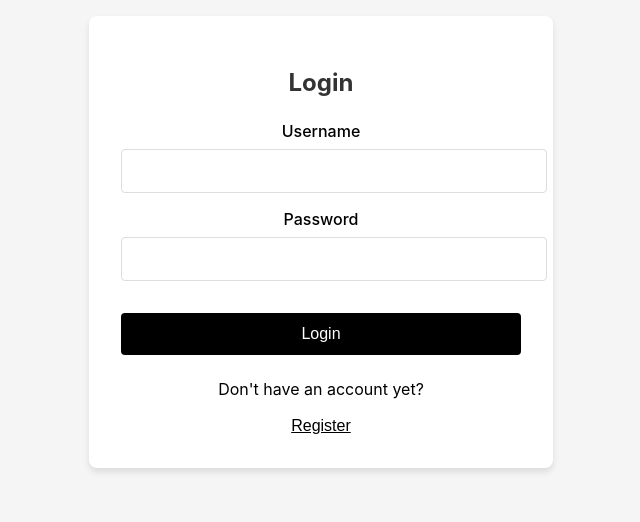
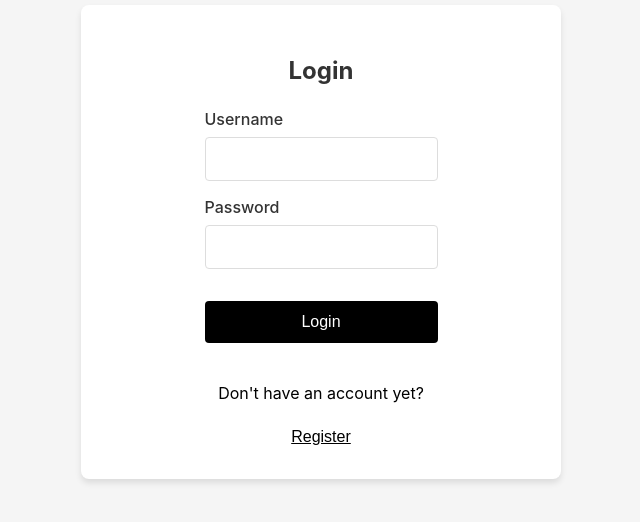
Before and after one commit to ThatSebastjan/GeoMetrics, a React (Create React App) app in the folder WebApp/frontend/: page /login in a window 1280 px wide. Shown: the part 158-680 px from the top of the page, without its empty margins (319-959 px from the left). Built offline with nearby package versions, Linux system fonts and the light colour scheme; no server answers.

Commit message:
SCRUM-63 Improved CSS for login and register

```diff
--- a/WebApp/frontend/src/styles.js
+++ b/WebApp/frontend/src/styles.js
@@ -46,31 +46,44 @@ const loginStyles = {
         align-items: center;
         min-height: 100vh;
         background-color: ${colors.light};
+        width: 100vw;
+        box-sizing: border-box;
     `,
 
     FormWrapper: styled.div`
         width: 100%;
-        max-width: 400px;
-        padding: ${spacing.xl};
+        max-width: 480px; // was 400px
+        padding: ${spacing.xl} ${spacing.xl}; // was ${spacing.xl} ${spacing.lg}
         background-color: ${colors.white};
         border-radius: ${borderRadius.medium};
         box-shadow: ${shadows.medium};
+        display: flex;
+        flex-direction: column;
+        align-items: center;
+        box-sizing: border-box;
     `,
 
     FormTitle: styled.h2`
         text-align: center;
         margin-bottom: ${spacing.lg};
         color: ${colors.text};
+        width: 100%;
     `,
 
     FormGroup: styled.div`
         margin-bottom: ${spacing.md};
+        width: 100%;
+        display: flex;
+        flex-direction: column;
+        align-items: stretch;
     `,
 
     Label: styled.label`
         display: block;
         margin-bottom: ${spacing.xs};
         font-weight: 500;
+        color: ${colors.text};
+        text-align: left;
     `,
 
     Input: styled.input`
@@ -79,6 +92,7 @@ const loginStyles = {
         border: 1px solid ${colors.border};
         border-radius: ${borderRadius.small};
         font-size: 1rem;
+        box-sizing: border-box;
     `,
 
     SubmitButton: styled.button`
@@ -91,9 +105,10 @@ const loginStyles = {
         font-size: 1rem;
         cursor: pointer;
         margin-top: ${spacing.md};
+        transition: background 0.2s;
 
         &:hover {
-            background-color: ${colors.primaryDark};
+            background-color: ${colors.primaryLight};
         }
 
         &:disabled {
@@ -108,11 +123,15 @@ const loginStyles = {
         padding: ${spacing.sm};
         border-radius: ${borderRadius.small};
         margin-bottom: ${spacing.md};
+        width: 100%;
+        text-align: center;
+        box-sizing: border-box;
     `,
 
     FormSwitch: styled.div`
         margin-top: ${spacing.lg};
         text-align: center;
+        width: 100%;
     `,
 
     SwitchButton: styled.button`
@@ -122,6 +141,7 @@ const loginStyles = {
         cursor: pointer;
         font-size: 1rem;
         text-decoration: underline;
+        margin-top: ${spacing.xs};
     `,
 };
 
```
